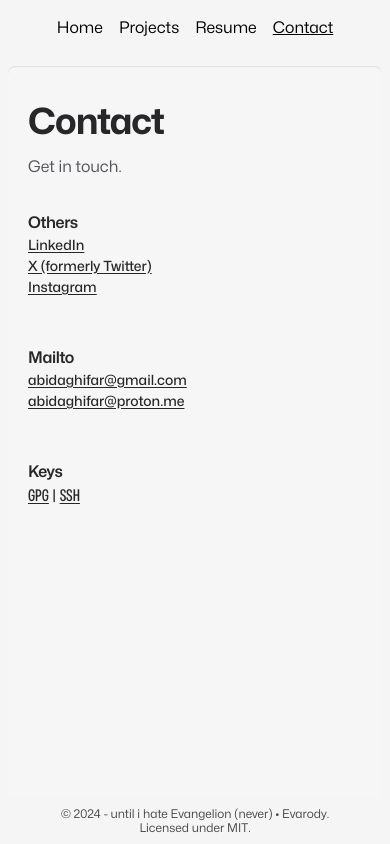
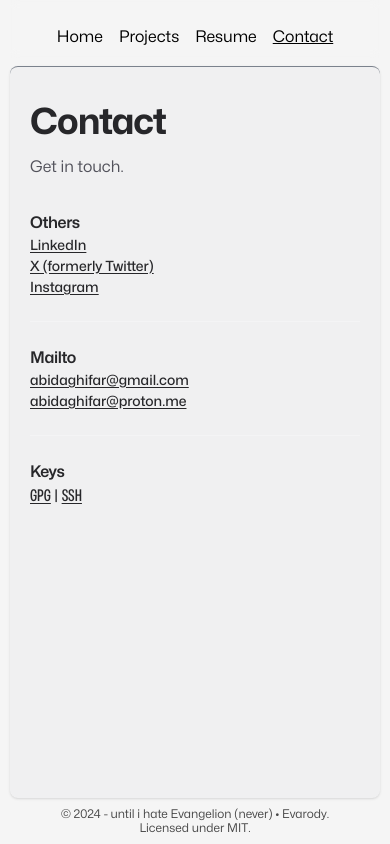
Before and after one commit to Gusase/evarody, a Svelte app: page /contact in a window 390 px wide. Built offline with nearby package versions, Linux system fonts and the light colour scheme.

Commit message:
chore: optimized on light mode
Signed-off-by: Gusesa Abida Ghifar <abidaghifar@gmail.com>

```diff
--- a/src/components/Layout.svelte
+++ b/src/components/Layout.svelte
@@ -6,11 +6,11 @@
 </script>
 
 <div
-  class="mx-auto max-w-screen-sm flex flex-col space-y-2 h-screen max-md:px-2"
+  class="mx-auto max-w-screen-sm flex flex-col space-y-2 h-screen max-md:px-2.5"
 >
   <Navbar active={$location.pathname} />
   <div
-    class=" bg-white/10 border-t rounded-lg basis-full flex-shrink overflow-y-hidden border-t-gray-300/70 w-full overflow-x-hidden min-h-0"
+    class="bg-gray-400/5 dark:bg-white/10 border-t rounded-lg basis-full flex-shrink overflow-y-hidden shadow border-t-gray-600/70 dark:border-t-gray-300/70 w-full overflow-x-hidden min-h-0"
   >
     <div class="p-5 overflow-y-auto h-full">
       <slot />
--- a/src/components/Navbar.svelte
+++ b/src/components/Navbar.svelte
@@ -24,12 +24,13 @@
 </script>
 
 <nav
-  class="flex justify-center basis-16  space-x-4 p-4 pb-0 bg-transparent backdrop-blur-sm md:backdrop-blur-none"
+  class="flex justify-center basis-16 max-md:items-center space-x-4 p-4 pb-0 bg-transparent backdrop-blur-sm md:backdrop-blur-none"
 >
   {#each navigations as nav}
     <NavLink
       to={nav.path}
-      class="text-blacks dark:text-white hover:underline {active == nav.path
+      data-sveltekit-reload
+      class="text-black dark:text-white hover:underline {active == nav.path
         ? 'underline'
         : ''}"
     >
```
